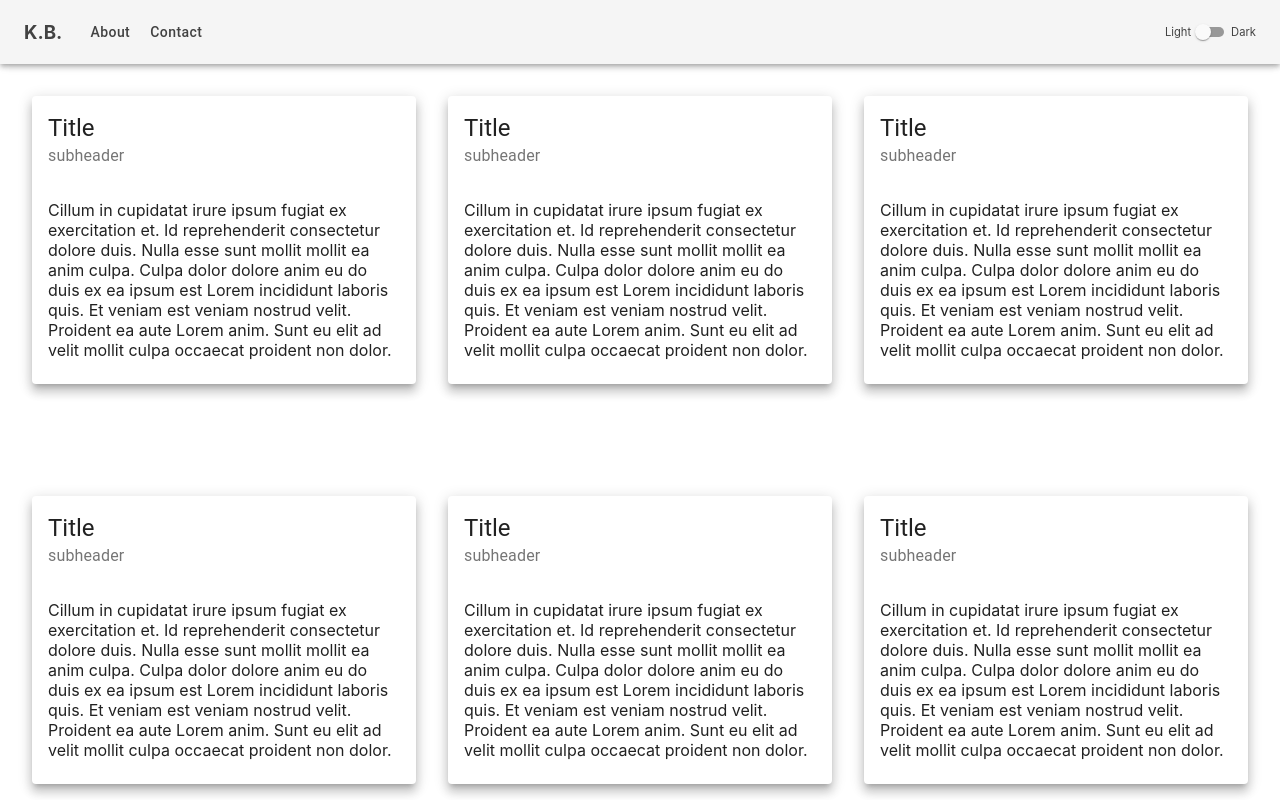
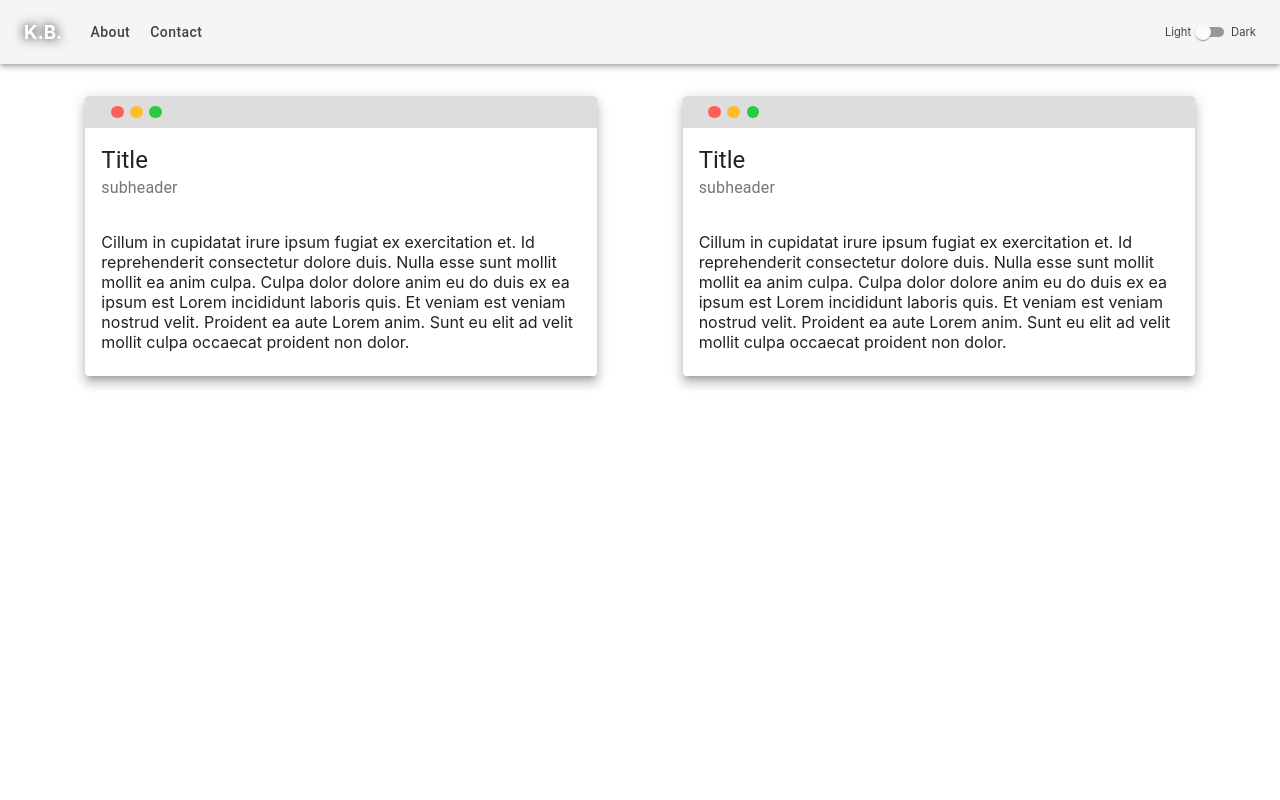
Before and after one commit to kblair40/portfolio-site, a React (Create React App) app: page / in a window 1280 px wide. Built offline with nearby package versions, Linux system fonts and the light colour scheme.

Commit message:
Add dummy nav for ProjectCard

```diff
--- a/src/App.js
+++ b/src/App.js
@@ -1,14 +1,17 @@
 import React, { useContext } from "react";
 import { Route, Switch } from "react-router-dom";
 import { CSSTransition, TransitionGroup } from "react-transition-group";
-import PageContainer from "./PageContainer";
-import ContactForm from "./ContactForm";
+import PageContainer from "./components/PageContainer";
+import ContactForm from "./components/ContactForm";
 import { ThemeProvider } from "./context/ThemeContext";
 import { withStyles } from "@material-ui/core/styles";
-import Navbar from "./Navbar";
+import About from "./components/About";
+import Navbar from "./components/Navbar";
+import ProjectCardNav from "./components/ProjectCardNav";
 
 // Home (Top - About, Then links to projects)
 // Contact / Resume
+// Build nice contact form even if it not needed
 
 const styles = {
   App: {
@@ -24,8 +27,10 @@ function App(props) {
     <ThemeProvider>
       <div className={classes.App}>
         <Navbar />
-
         <Switch>
+          <Route path="/about">
+            <About />
+          </Route>
           <Route
             path="/contact"
             // render = {(routeProps) => ()}
--- /dev/null
+++ b/src/components/About.css
@@ -0,0 +1,30 @@
+.btn-container {
+  margin-top: 10rem;
+  display: flex;
+  justify-content: center;
+  align-items: center;
+}
+
+.heading {
+  background-color: black;
+  animation-name: spray-paint;
+  /* animation-delay: 1s; */
+  animation-duration: 4s;
+  animation-timing-function: linear;
+  animation-iteration-count: 1;
+}
+
+@keyframes spray-paint {
+  0% {
+    color: black;
+  }
+  /* 25% {
+    text-shadow: -30px 0 20px black;
+  } */
+  50% {
+    color: #888;
+  }
+  100% {
+    color: white;
+  }
+}
--- /dev/null
+++ b/src/components/About.js
@@ -0,0 +1,15 @@
+import React from "react";
+import "./About.css";
+
+const About = () => {
+  return (
+    <div className="btn-container">
+      <h4 className="heading">About</h4>
+      {/* <button className="btn" type="button">
+        Submit
+      </button> */}
+    </div>
+  );
+};
+
+export default About;
--- a/src/Navbar.js
+++ b/src/components/Navbar.js
@@ -7,9 +7,9 @@ import Button from "@material-ui/core/Button";
 import IconButton from "@material-ui/core/IconButton";
 import MenuIcon from "@material-ui/icons/Menu";
 import { NavLink } from "react-router-dom";
-import Logo from "./Logo";
+import Logo from "../Logo";
 import ThemeModeSwitch from "./ThemeModeSwitch";
-import { ThemeContext } from "./context/ThemeContext";
+import { ThemeContext } from "../context/ThemeContext";
 
 const useStyles = makeStyles((theme) => ({
   title: {
@@ -72,7 +72,6 @@ export default function Navbar(props) {
               </NavLink>
             </Button>
             <Button className={classes.navBtn} color="inherit">
-              {/* <NavLink activeStyle={navLinkStyle} to="/contact"> */}
               <NavLink
                 style={{
                   textDecoration: "none",
--- a/src/PageContainer.js
+++ b/src/components/PageContainer.js
@@ -1,6 +1,6 @@
 import React, { useContext } from "react";
 import withStyles from "@material-ui/core/styles/withStyles";
-import { ThemeContext } from "./context/ThemeContext";
+import { ThemeContext } from "../context/ThemeContext";
 import ProjectCardsContainer from "./ProjectCardsContainer";
 
 const styles = {
--- a/src/ProjectCard.js
+++ b/src/components/ProjectCard.js
@@ -1,10 +1,10 @@
 import React, { useContext } from "react";
 import withStyles from "@material-ui/core/styles/withStyles";
 import ProjectCardWrapper from "./ProjectCardWrapper";
-import ThemeModeSwitch from "./ThemeModeSwitch";
 import CardHeader from "@material-ui/core/CardHeader";
 import CardContent from "@material-ui/core/CardContent";
-import { ThemeContext } from "./context/ThemeContext";
+import { ThemeContext } from "../context/ThemeContext";
+import ProjectCardNav from "./ProjectCardNav";
 
 const styles = {
   lightFont: {
@@ -17,6 +17,7 @@ const ProjectCard = (props) => {
   const { classes } = props;
   return (
     <ProjectCardWrapper className={classes.Wrapper}>
+      <ProjectCardNav />
       <CardHeader
         title="Title"
         subheader="subheader"
@@ -24,6 +25,7 @@ const ProjectCard = (props) => {
           className: isDarkMode && classes.lightFont,
         }}
       />
+
       <CardContent>
         Cillum in cupidatat irure ipsum fugiat ex exercitation et. Id
         reprehenderit consectetur dolore duis. Nulla esse sunt mollit mollit ea
--- /dev/null
+++ b/src/components/ProjectCardNav.js
@@ -0,0 +1,49 @@
+import React from "react";
+import withStyles from "@material-ui/core/styles/withStyles";
+
+const styles = {
+  container: {
+    width: "100%",
+    height: "2rem",
+    background: "#ddd",
+    display: "flex",
+    alignItems: "center",
+    borderTopLeftRadius: "2%",
+    borderTopRightRadius: "2%",
+  },
+  button: {
+    height: "0.8rem",
+    width: "0.8rem",
+    borderRadius: "50%",
+    margin: "0 0.2rem",
+  },
+  btnContainer: {
+    display: "flex",
+    width: "20%",
+    justifyContent: "center",
+    alignItems: "center",
+  },
+  close: {
+    background: "#ff5f57",
+  },
+  minus: {
+    background: "#ffbd2e",
+  },
+  expand: {
+    background: "#28ca41",
+  },
+};
+
+const ProjectCardNav = ({ classes }) => {
+  return (
+    <div className={classes.container}>
+      <div className={classes.btnContainer}>
+        <div className={`${classes.close} ${classes.button}`}></div>
+        <div className={`${classes.minus} ${classes.button}`}></div>
+        <div className={`${classes.expand} ${classes.button}`}></div>
+      </div>
+    </div>
+  );
+};
+
+export default withStyles(styles)(ProjectCardNav);
--- a/src/ProjectCardWrapper.js
+++ b/src/components/ProjectCardWrapper.js
@@ -2,18 +2,21 @@ import React, { useContext } from "react";
 import Card from "@material-ui/core/Card";
 
 import withStyles from "@material-ui/core/styles/withStyles";
-import { ThemeContext } from "./context/ThemeContext";
+import { ThemeContext } from "../context/ThemeContext";
+// import ProjectCardNav from "./ProjectCardNav";
 
 const styles = {
   cardWrapper: {
     marginTop: "6rem",
-    width: "30%",
+    width: "40%",
   },
   darkBg: {
     backgroundColor: "#424242",
     color: "#fff",
   },
 };
+
+// red - ff5f57, orange/yellow - ffbd2e, green - 28ca41
 
 const ProjectCardWrapper = (props) => {
   const { isDarkMode, toggleTheme } = useContext(ThemeContext);
@@ -24,6 +27,7 @@ const ProjectCardWrapper = (props) => {
         raised={true}
         className={`classes.Card ${isDarkMode && classes.darkBg}`}
       >
+        {/* <ProjectCardNav /> */}
         {props.children}
       </Card>
     </div>
--- a/src/ProjectCardsContainer.js
+++ b/src/components/ProjectCardsContainer.js
@@ -7,7 +7,6 @@ const styles = {
     display: "flex",
     justifyContent: "space-evenly",
     flexWrap: "wrap",
-    // flexDirection: "column",
     height: "100vh",
   },
   darkBg: {
@@ -21,10 +20,6 @@ const ProjectCardsContainer = (props) => {
     <div className={classes.ProjectCardsContainer}>
       <ProjectCard />
       <ProjectCard />
-      <ProjectCard />
-      <ProjectCard />
-      <ProjectCard />
-      <ProjectCard />
     </div>
   );
 };
--- a/src/logo.css
+++ b/src/logo.css
@@ -1,4 +1,8 @@
 #logo {
   margin: 0 1rem 0 0;
   /* color: #313131; */
+  color: #fff;
+  /* text-shadow: 0 0 7px #fff, 0 0 10px #fff, 0 0 21px #fff, 0 0 42px #0fa,
+    0 0 82px #0fa, 0 0 92px #0fa, 0 0 102px #0fa, 0 0 151px #0fa; */
+  text-shadow: 0 0 3px #bbb, 0 0 12px black;
 }
```
Also changed, not shown: src/components/ContactForm.js (renamed from src/ContactForm.js), src/components/ThemeModeSwitch.js (renamed from src/ThemeModeSwitch.js).
